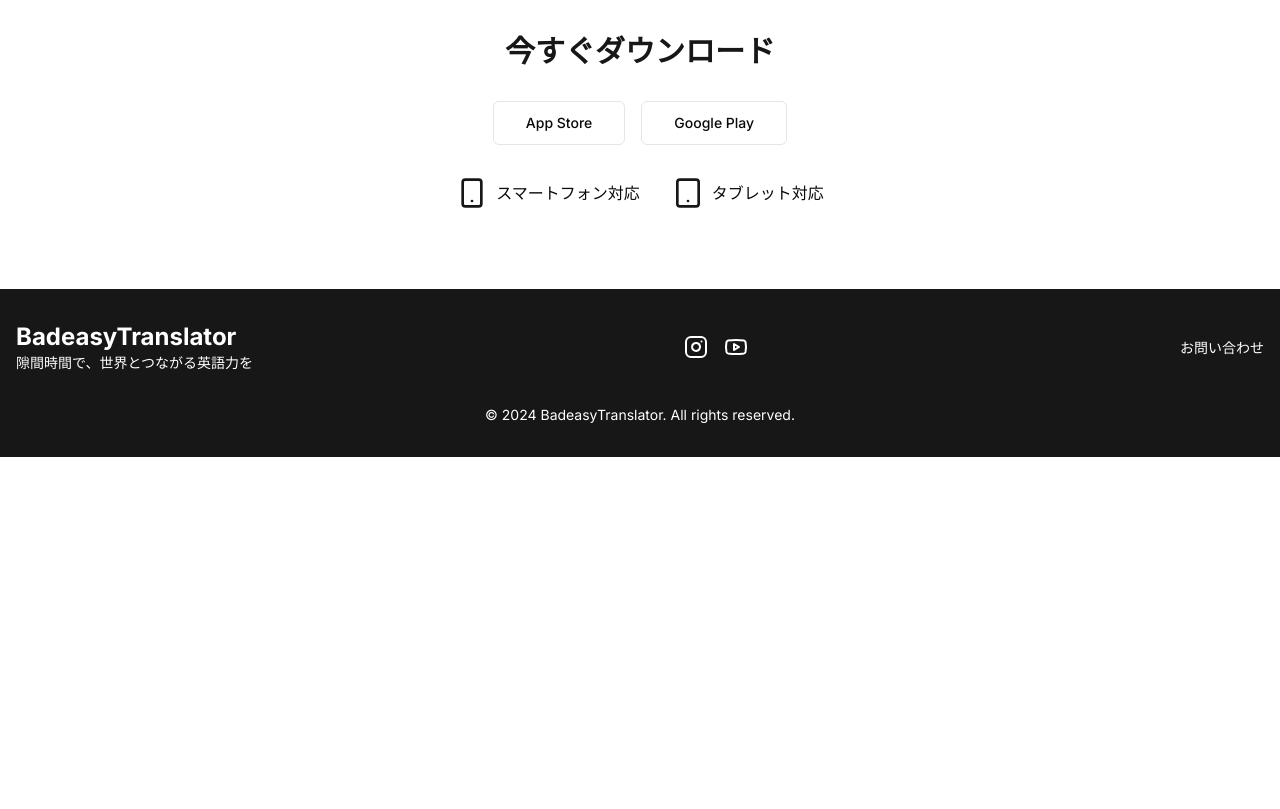
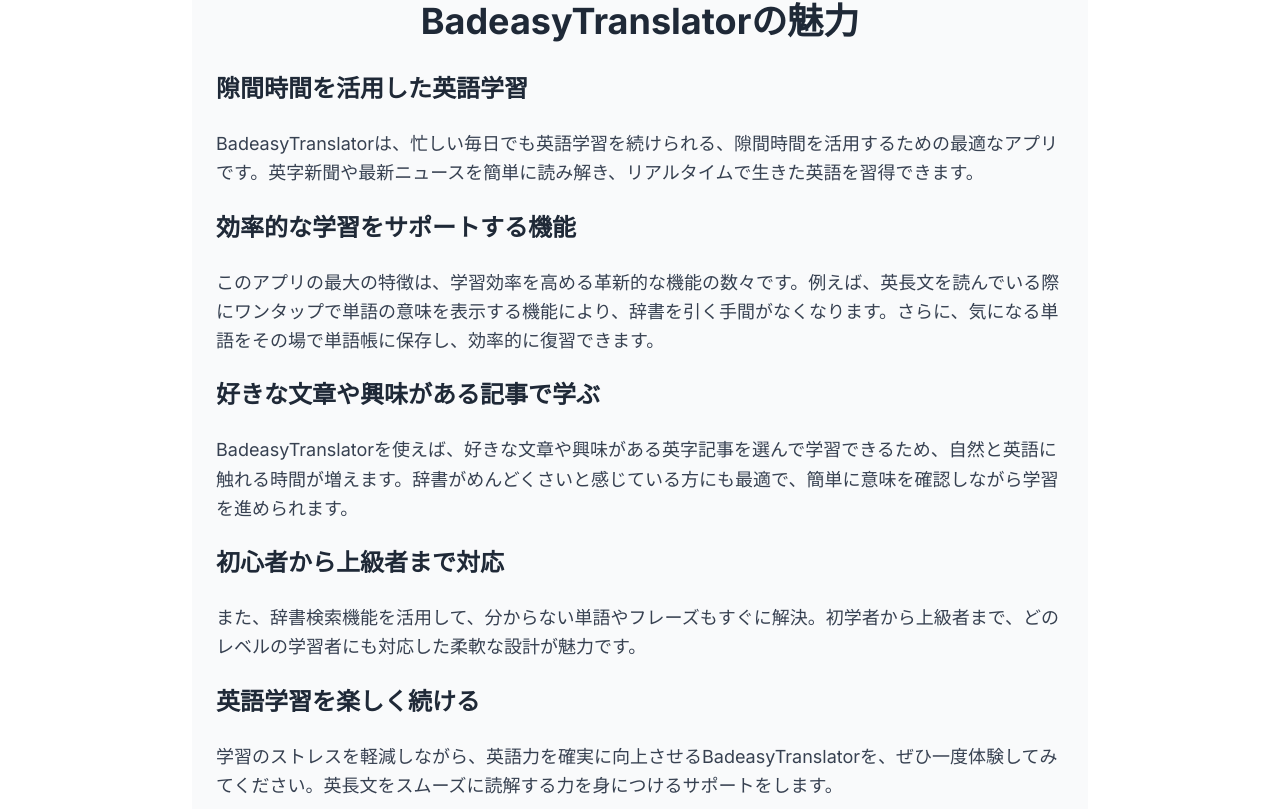
Before and after one commit to SR-123456789/badeasy-landing, a Next.js app: page / in a window 1280 px wide. Shown: the part 1311-2120 px from the top of the page. Before the commit the page ends 1768 px from the top, so only its background shows below. Built offline with nearby package versions, Linux system fonts and the light colour scheme.

Commit message:
seoのためにセンテンス書き換え

```diff
--- a/src/app/page.tsx
+++ b/src/app/page.tsx
@@ -3,6 +3,7 @@
 import Footer from "@/components/Footer";
 import Header from "@/components/Header";
 import HeroSection from "@/components/HeroSection";
+import FeatureIntroduction from "@/components/MainFeaturesSentence";
 
 export default function Home() {
   return (
@@ -10,6 +11,7 @@
       <Header />
       <HeroSection />
        <FeaturesCarousel />
+       <FeatureIntroduction />
       <DownloadSection />
       <Footer />
     </main>
--- a/src/components/FeaturesCarousel.tsx
+++ b/src/components/FeaturesCarousel.tsx
@@ -11,6 +11,11 @@
 
 export default function FeaturesCarousel() {
   const features = [
+        {
+      icon: <Zap className="h-12 w-12 text-primary" />,
+      title: '辞書なしで英長文学習ができる',
+      description: 'わからない単語はワンタップで意味を表示し、辞書検索も可能です。',
+    },
     {
       icon: <Zap className="h-12 w-12 text-primary" />,
       title: 'ワンタップで意味表示',
--- a/src/components/FeaturesSection.tsx
+++ b/src/components/FeaturesSection.tsx
@@ -5,7 +5,12 @@
   const features = [
     {
       icon: <Zap className="h-6 w-6 text-blue-500" />,
-      title: 'ワンタップで意味表示',
+      title: '辞書なしで英長文学習ができる',
+      description: 'わからない単語はワンタップで意味を表示し、辞書検索も可能です。',
+    },
+    {
+      icon: <Zap className="h-6 w-6 text-blue-500" />,
+      title: 'ワンタップで単語の意味表示',
       description: '気になる単語をタップするだけで、すぐに意味が表示されます。',
     },
     {
--- /dev/null
+++ b/src/components/MainFeaturesSentence.tsx
@@ -0,0 +1,52 @@
+import React from "react";
+
+const FeatureIntroduction = () => {
+  return (
+    <section className="bg-gray-50 py-12">
+      <div className="max-w-4xl mx-auto px-6">
+        <h2 className="text-4xl font-bold text-center text-gray-800 mb-8">
+          BadeasyTranslatorの魅力
+        </h2>
+
+        <div className="text-lg text-gray-700 leading-relaxed space-y-6">
+          <h3 className="text-2xl font-semibold text-gray-800 mb-4">
+            隙間時間を活用した英語学習
+          </h3>
+          <p>
+            BadeasyTranslatorは、忙しい毎日でも英語学習を続けられる、隙間時間を活用するための最適なアプリです。英字新聞や最新ニュースを簡単に読み解き、リアルタイムで生きた英語を習得できます。
+          </p>
+
+          <h3 className="text-2xl font-semibold text-gray-800 mb-4">
+            効率的な学習をサポートする機能
+          </h3>
+          <p>
+            このアプリの最大の特徴は、学習効率を高める革新的な機能の数々です。例えば、英長文を読んでいる際にワンタップで単語の意味を表示する機能により、辞書を引く手間がなくなります。さらに、気になる単語をその場で単語帳に保存し、効率的に復習できます。
+          </p>
+
+          <h3 className="text-2xl font-semibold text-gray-800 mb-4">
+            好きな文章や興味がある記事で学ぶ
+          </h3>
+          <p>
+            BadeasyTranslatorを使えば、好きな文章や興味がある英字記事を選んで学習できるため、自然と英語に触れる時間が増えます。辞書がめんどくさいと感じている方にも最適で、簡単に意味を確認しながら学習を進められます。
+          </p>
+
+          <h3 className="text-2xl font-semibold text-gray-800 mb-4">
+            初心者から上級者まで対応
+          </h3>
+          <p>
+            また、辞書検索機能を活用して、分からない単語やフレーズもすぐに解決。初学者から上級者まで、どのレベルの学習者にも対応した柔軟な設計が魅力です。
+          </p>
+
+          <h3 className="text-2xl font-semibold text-gray-800 mb-4">
+            英語学習を楽しく続ける
+          </h3>
+          <p>
+            学習のストレスを軽減しながら、英語力を確実に向上させるBadeasyTranslatorを、ぜひ一度体験してみてください。英長文をスムーズに読解する力を身につけるサポートをします。
+          </p>
+        </div>
+      </div>
+    </section>
+  );
+};
+
+export default FeatureIntroduction;
```
